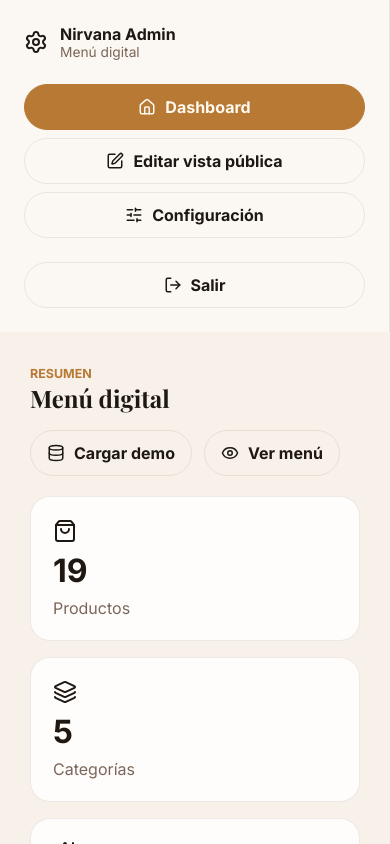
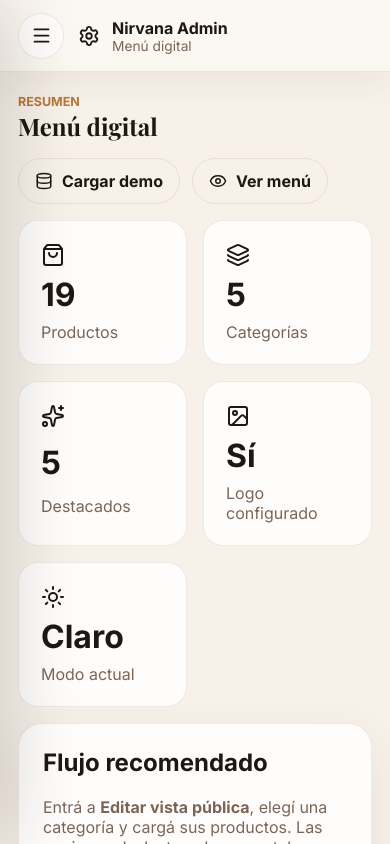
Before and after one commit to Gastonmaluff/MENU-DIGITAL, a React (Vite) app: page /admin in a window 390 px wide. Shown: the top 844 px of the page. Built offline with nearby package versions, Linux system fonts and the light colour scheme; no server answers; the database is empty; sample sign-in values are in the browser's storage.

Commit message:
Improve product scale and admin responsiveness

```diff
--- a/src/components/admin/AdminLayout.jsx
+++ b/src/components/admin/AdminLayout.jsx
@@ -1,10 +1,13 @@
 import {
   Home,
   LogOut,
+  Menu,
   Settings,
   SlidersHorizontal,
   SquarePen,
+  X,
 } from 'lucide-react';
+import { useState } from 'react';
 import { NavLink, Outlet, useNavigate } from 'react-router-dom';
 import { useAuth } from '../../hooks/useAuth';
 
@@ -17,6 +20,7 @@ const links = [
 export default function AdminLayout() {
   const { logout } = useAuth();
   const navigate = useNavigate();
+  const [navOpen, setNavOpen] = useState(false);
 
   const handleLogout = async () => {
     await logout();
@@ -24,18 +28,38 @@ export default function AdminLayout() {
   };
 
   return (
-    <div className="admin-shell">
-      <aside className="admin-sidebar">
-        <div className="admin-brand">
-          <Settings size={24} />
+    <div className={`admin-shell ${navOpen ? 'is-nav-open' : ''}`}>
+      <header className="admin-topbar">
+        <button className="admin-menu-button" type="button" onClick={() => setNavOpen(true)} aria-label="Abrir navegación">
+          <Menu size={21} />
+        </button>
+        <div className="admin-brand admin-brand--top">
+          <Settings size={22} />
           <div>
             <strong>Nirvana Admin</strong>
             <span>Menú digital</span>
           </div>
         </div>
+      </header>
+
+      <button className="admin-nav-backdrop" type="button" aria-label="Cerrar navegación" onClick={() => setNavOpen(false)} />
+
+      <aside className="admin-sidebar">
+        <div className="admin-sidebar-head">
+          <div className="admin-brand">
+            <Settings size={24} />
+            <div>
+              <strong>Nirvana Admin</strong>
+              <span>Menú digital</span>
+            </div>
+          </div>
+          <button className="admin-close-button" type="button" onClick={() => setNavOpen(false)} aria-label="Cerrar navegación">
+            <X size={20} />
+          </button>
+        </div>
         <nav>
           {links.map(({ to, label, icon: Icon, end }) => (
-            <NavLink key={to} to={to} end={end}>
+            <NavLink key={to} to={to} end={end} onClick={() => setNavOpen(false)}>
               <Icon size={18} />
               {label}
             </NavLink>
--- a/src/styles.css
+++ b/src/styles.css
@@ -44,6 +44,7 @@ body {
   margin: 0;
   background: var(--bg);
   color: var(--text-primary);
+  overflow-x: hidden;
 }
 button, input, select, textarea { font: inherit; }
 button { cursor: pointer; }
@@ -293,11 +294,11 @@ button { cursor: pointer; }
   background: var(--featured-card);
   box-shadow: var(--shadow-card);
   padding: 18px 26px 18px;
-  min-height: 262px;
+  min-height: 310px;
   display: grid;
-  grid-template-columns: 0.82fr 1.18fr;
+  grid-template-columns: 0.68fr 1.32fr;
   align-items: center;
-  gap: 18px;
+  gap: 12px;
   text-align: left;
   color: inherit;
   margin: 4px 0 12px;
@@ -347,6 +348,7 @@ button { cursor: pointer; }
   align-items: center;
   justify-content: center;
   overflow: visible;
+  transform: translateY(-6px);
 }
 .product-image-frame {
   width: 100%;
@@ -356,10 +358,10 @@ button { cursor: pointer; }
   overflow: hidden;
 }
 .product-image-frame--tiny { width: 74px; height: 74px; }
-.product-image-frame--small { height: 192px; padding: 0 0 6px; }
+.product-image-frame--small { height: 210px; padding: 0 0 4px; }
 .product-image-frame--medium { height: 220px; }
 .product-image-frame--large { height: 330px; }
-.product-image-frame--featured { height: 302px; padding: 0 0 10px; }
+.product-image-frame--featured { height: 352px; padding: 0 0 6px; }
 .product-image {
   display: block;
   width: auto;
@@ -370,12 +372,12 @@ button { cursor: pointer; }
   filter: var(--product-shadow);
 }
 .product-image-frame--featured .product-image {
-  max-width: 104%;
-  max-height: 116%;
+  max-width: 136%;
+  max-height: 148%;
 }
 .product-image-frame--small .product-image {
-  max-width: 112%;
-  max-height: 132%;
+  max-width: 128%;
+  max-height: 152%;
 }
 .product-image-placeholder {
   width: 86px;
@@ -401,9 +403,9 @@ button { cursor: pointer; }
   padding: 0 15px 14px;
   color: inherit;
   text-align: left;
-  min-height: 278px;
+  min-height: 292px;
   display: grid;
-  grid-template-rows: 146px minmax(70px, 1fr) 30px;
+  grid-template-rows: 156px minmax(70px, 1fr) 30px;
   gap: 5px;
   overflow: visible;
   transition: transform 180ms ease, box-shadow 180ms ease;
@@ -417,8 +419,8 @@ button { cursor: pointer; }
   box-shadow: var(--shadow-card);
 }
 .product-card-image-area {
-  height: 212px;
-  margin-top: -62px;
+  height: 232px;
+  margin-top: -72px;
   margin-bottom: -4px;
   display: flex;
   align-items: center;
@@ -427,7 +429,7 @@ button { cursor: pointer; }
   pointer-events: none;
 }
 .product-card-image-area .product-image-frame {
-  height: 212px;
+  height: 232px;
   overflow: visible;
 }
 .product-card-content {
@@ -687,27 +689,47 @@ button { cursor: pointer; }
 .admin-shell {
   min-height: 100vh;
   display: grid;
-  grid-template-columns: 270px 1fr;
+  grid-template-columns: 248px minmax(0, 1fr);
   background: #f7f1ea;
   color: #1e1712;
+  overflow-x: hidden;
+}
+.admin-topbar,
+.admin-nav-backdrop,
+.admin-close-button {
+  display: none;
 }
 .admin-sidebar {
   border-right: 1px solid rgba(90, 60, 40, 0.1);
   background: #fbf7f2;
-  padding: 24px;
+  padding: 22px;
   display: flex;
   flex-direction: column;
-  gap: 24px;
+  gap: 22px;
+  min-width: 0;
+}
+.admin-sidebar-head {
+  display: flex;
+  align-items: center;
+  justify-content: space-between;
+  gap: 12px;
 }
 .admin-brand {
   display: flex;
   align-items: center;
   gap: 12px;
+  min-width: 0;
 }
 .admin-brand span {
   display: block;
   color: #7a6658;
   font-size: 0.86rem;
+}
+.admin-brand strong,
+.admin-brand span {
+  overflow: hidden;
+  text-overflow: ellipsis;
+  white-space: nowrap;
 }
 .admin-sidebar nav {
   display: grid;
@@ -739,12 +761,16 @@ button { cursor: pointer; }
   margin-top: auto;
 }
 .admin-content {
-  padding: 30px;
+  padding: 26px;
   overflow: auto;
+  min-width: 0;
 }
 .admin-page {
   display: grid;
   gap: 20px;
+  max-width: 1280px;
+  width: 100%;
+  margin: 0 auto;
 }
 .admin-page-header {
   display: flex;
@@ -760,7 +786,7 @@ button { cursor: pointer; }
   gap: 16px;
 }
 .admin-stats {
-  grid-template-columns: repeat(5, 1fr);
+  grid-template-columns: repeat(auto-fit, minmax(150px, 1fr));
 }
 .admin-stats article {
   border: 1px solid rgba(90, 60, 40, 0.1);
@@ -993,6 +1019,7 @@ textarea {
   grid-template-columns: 86px 1fr auto auto;
   gap: 12px;
   align-items: center;
+  min-width: 0;
 }
 .editor-product-row img {
   width: 86px;
@@ -1003,6 +1030,13 @@ textarea {
 .editor-product-row div:nth-child(2) {
   display: grid;
   gap: 5px;
+  min-width: 0;
+}
+.editor-product-row strong,
+.editor-product-row span {
+  overflow: hidden;
+  text-overflow: ellipsis;
+  white-space: nowrap;
 }
 .editor-product-row span {
   color: #7a6658;
@@ -1157,3 +1191,125 @@ textarea {
   }
   .admin-page-header { align-items: flex-start; flex-direction: column; }
 }
+
+@media (max-width: 900px) {
+  .admin-shell {
+    display: block;
+    min-height: 100vh;
+    padding-top: 72px;
+  }
+  .admin-topbar {
+    position: fixed;
+    top: 0;
+    left: 0;
+    right: 0;
+    z-index: 40;
+    min-height: 72px;
+    display: flex;
+    align-items: center;
+    gap: 14px;
+    padding: 12px 18px;
+    border-bottom: 1px solid rgba(90, 60, 40, 0.1);
+    background: rgba(251, 247, 242, 0.94);
+    backdrop-filter: blur(14px);
+    box-shadow: 0 12px 32px rgba(79, 52, 31, 0.06);
+  }
+  .admin-menu-button,
+  .admin-close-button {
+    width: 46px;
+    height: 46px;
+    border: 1px solid rgba(90, 60, 40, 0.1);
+    border-radius: 50%;
+    display: grid;
+    place-items: center;
+    background: #fffdfc;
+    color: #1e1712;
+    flex: 0 0 auto;
+  }
+  .admin-close-button {
+    display: grid;
+  }
+  .admin-brand--top {
+    flex: 1;
+  }
+  .admin-sidebar {
+    position: fixed;
+    inset: 0 auto 0 0;
+    z-index: 60;
+    width: min(330px, 86vw);
+    border-right: 1px solid rgba(90, 60, 40, 0.12);
+    border-bottom: 0;
+    padding: 20px;
+    transform: translateX(-105%);
+    transition: transform 220ms ease;
+    box-shadow: 24px 0 70px rgba(30, 23, 18, 0.18);
+  }
+  .admin-shell.is-nav-open .admin-sidebar {
+    transform: translateX(0);
+  }
+  .admin-nav-backdrop {
+    position: fixed;
+    inset: 0;
+    z-index: 50;
+    display: block;
+    border: 0;
+    background: rgba(30, 23, 18, 0.28);
+    opacity: 0;
+    pointer-events: none;
+    transition: opacity 180ms ease;
+  }
+  .admin-shell.is-nav-open .admin-nav-backdrop {
+    opacity: 1;
+    pointer-events: auto;
+  }
+  .admin-sidebar a,
+  .admin-ghost-button {
+    min-height: 48px;
+    justify-content: flex-start;
+  }
+  .admin-content {
+    padding: 18px;
+    overflow: visible;
+  }
+  .admin-page {
+    gap: 16px;
+  }
+  .admin-page-header {
+    align-items: flex-start;
+    flex-direction: column;
+  }
+  .admin-stats,
+  .admin-card-grid {
+    grid-template-columns: repeat(2, minmax(0, 1fr));
+  }
+  .admin-two-column,
+  .editor-layout,
+  .form-grid,
+  .image-uploader-row {
+    grid-template-columns: 1fr;
+  }
+  .editor-categories {
+    position: static;
+  }
+  .editor-category-list {
+    grid-template-columns: repeat(2, minmax(0, 1fr));
+  }
+  .editor-product-row {
+    grid-template-columns: 72px minmax(0, 1fr) auto;
+    gap: 10px;
+  }
+  .editor-product-row img {
+    width: 72px;
+    height: 64px;
+  }
+  .editor-product-row .editor-badge {
+    grid-column: 2 / -1;
+  }
+  .editor-product-row .admin-actions {
+    grid-column: 1 / -1;
+    justify-content: flex-end;
+  }
+  .settings-simple {
+    max-width: none;
+  }
+}
--- a/vite.config.js
+++ b/vite.config.js
@@ -3,7 +3,7 @@ import react from '@vitejs/plugin-react';
 
 export default defineConfig({
   base: '/MENU-DIGITAL/',
-  plugins: [react()],
+  plugins: [react({ jsxRuntime: 'automatic' })],
   build: {
     chunkSizeWarningLimit: 900,
   },
```
